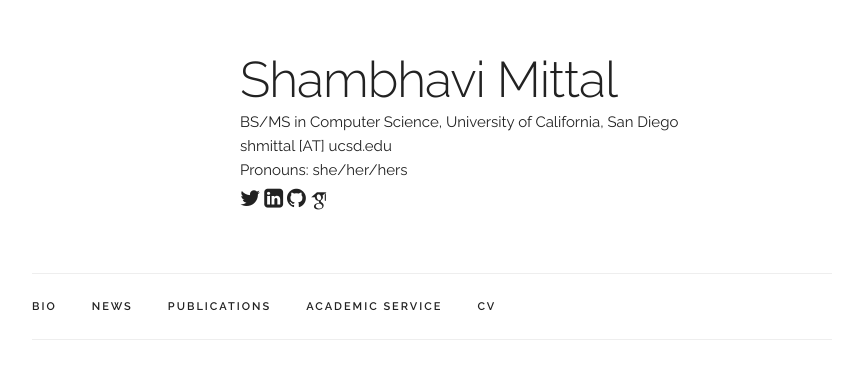
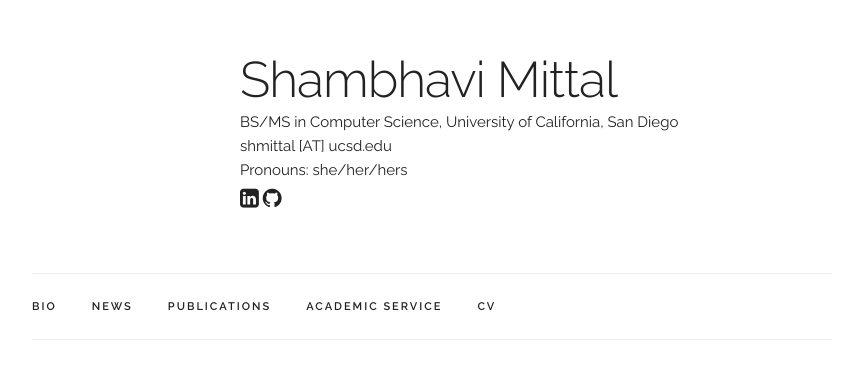
Before and after one commit to shambhavi-20/shambhavi-20.github.io, a Jekyll site: the page built from index.html, in a window 1280 px wide. Shown: the top 378 px of the page, without its empty margins (208-1071 px from the left). Built offline with Jekyll 4.4.1, drawn with Linux system fonts in a browser that asks for light colours; some web fonts are replaced.

Commit message:
fixed icons

```diff
--- a/_layouts/default.html
+++ b/_layouts/default.html
@@ -77,9 +77,9 @@
             <p>{{ site.data.main_info.email }}</p>
             <p>Pronouns: she/her/hers</p>
             <p>
-              <span onclick="window.open('{{ site.data.main_info.twitter }}')" style="cursor: pointer">
+              <!-- <span onclick="window.open('{{ site.data.main_info.twitter }}')" style="cursor: pointer">
                 <i class="fa fa-twitter" aria-hidden="true"></i>
-              </span>
+              </span> -->
 
               <span onclick="window.open('{{ site.data.main_info.linkedin }}')" style="cursor: pointer">
                 <i class="fa fa-linkedin-square" aria-hidden="true"></i>
@@ -89,9 +89,9 @@
                 <i class="fa fa-github" aria-hidden="true"></i>
               </span>
 
-              <span onclick="window.open('{{ site.data.main_info.google_scholar }}')" style="cursor: pointer">
+              <!-- <span onclick="window.open('{{ site.data.main_info.google_scholar }}')" style="cursor: pointer">
                 <i class="ai ai-google-scholar ai-lg" aria-hidden="true"></i>
-              </span>
+              </span> -->
             </p>
         </div>
       </div>
@@ -122,18 +122,18 @@
           {{ site.data.main_info.email }}
         </div>
         <div class="four columns">
-          <span onclick="window.open('{{ site.data.main_info.twitter }}')" style="cursor: pointer">
+          <!-- <span onclick="window.open('{{ site.data.main_info.twitter }}')" style="cursor: pointer">
             <i class="fa fa-twitter" aria-hidden="true"></i>
-          </span>
+          </span> -->
           <span onclick="window.open('{{ site.data.main_info.linkedin }}')" style="cursor: pointer">
             <i class="fa fa-linkedin-square" aria-hidden="true"></i>
           </span>
           <span onclick="window.open('{{ site.data.main_info.github }}')" style="cursor: pointer">
             <i class="fa fa-github" aria-hidden="true"></i>
           </span>
-          <span onclick="window.open('{{ site.data.main_info.google_scholar }}')" style="cursor: pointer">
+          <!-- <span onclick="window.open('{{ site.data.main_info.google_scholar }}')" style="cursor: pointer">
             <i class="ai ai-google-scholar ai-lg" aria-hidden="true"></i>
-          </span>
+          </span> -->
         </div>
       </div>
     </div>
```
